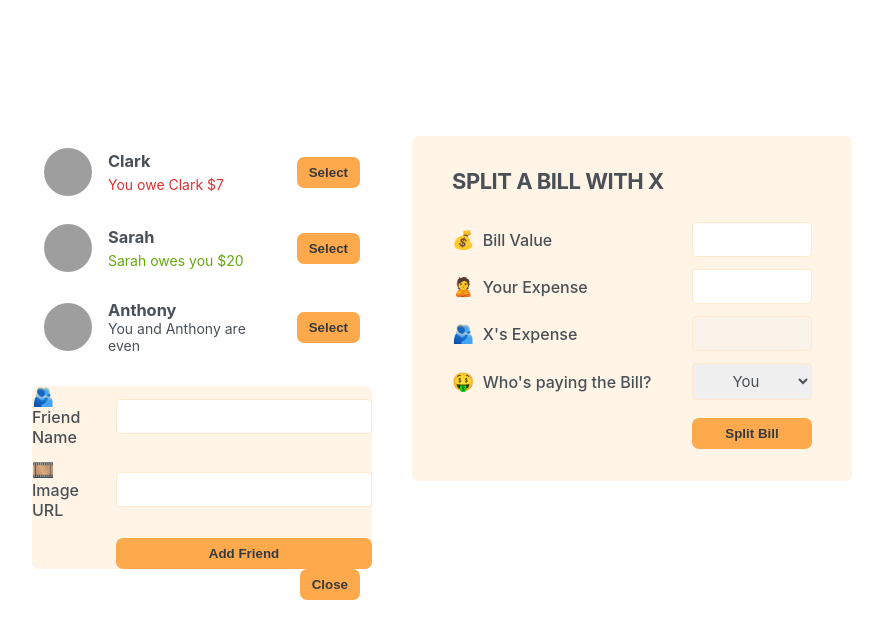
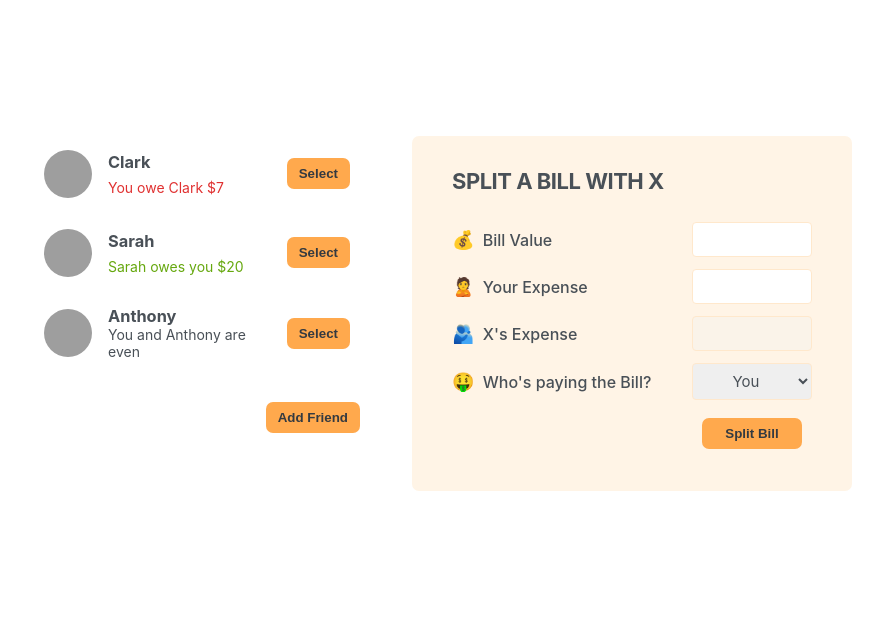
Before and after one commit to Hasnain91/eat-n-split, a React (Create React App) app: page / in a window 1280 px wide. Shown: the top 638 px of the page, without its empty margins (198-1081 px from the left). Built offline with nearby package versions, Linux system fonts and the light colour scheme; grey boxes are pictures that could not be loaded.

Commit message:
Displayed the New Friend Form

```diff
--- a/src/App.js
+++ b/src/App.js
@@ -1,3 +1,5 @@
+import { useState } from "react";
+
 const initialFriends = [
   {
     id: 118836,
@@ -18,14 +20,29 @@
     balance: 0,
   },
 ];
+function Button({ children, onClick }) {
+  return (
+    <button className="button" onClick={onClick}>
+      {" "}
+      {children}
+    </button>
+  );
+}
 
 export default function App() {
+  const [showAddFriend, setShowAddFriend] = useState(false);
+
+  function handleShowAddFriend() {
+    setShowAddFriend((show) => !show);
+  }
   return (
     <div className="app">
       <div className="sidebar">
         <FriendsList />
-        <FormAddFriend />
-        <Button>Close</Button>
+        {showAddFriend && <FormAddFriend />}
+        <Button onClick={handleShowAddFriend}>
+          {showAddFriend ? "Clsoe" : "Add Friend"}
+        </Button>
       </div>
       <FormSplitBill />
     </div>
@@ -72,13 +89,10 @@
 
       <label>🎞️ Image URL</label>
       <input type="text" />
+
       <Button>Add Friend </Button>
     </form>
   );
-}
-
-function Button({ children }) {
-  return <button className="button"> {children}</button>;
 }
 
 function FormSplitBill() {
--- a/src/index.css
+++ b/src/index.css
@@ -38,6 +38,7 @@
   color: #343a40;
   padding: 0.8rem 1.2rem;
   border: none;
+  margin: 10px;
   border-radius: 7px;
   font-weight: bold;
   cursor: pointer;
```
